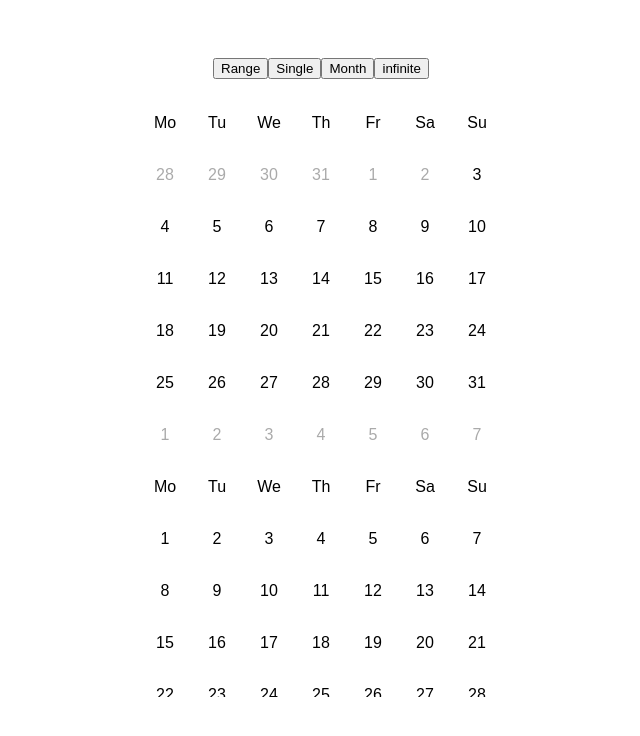
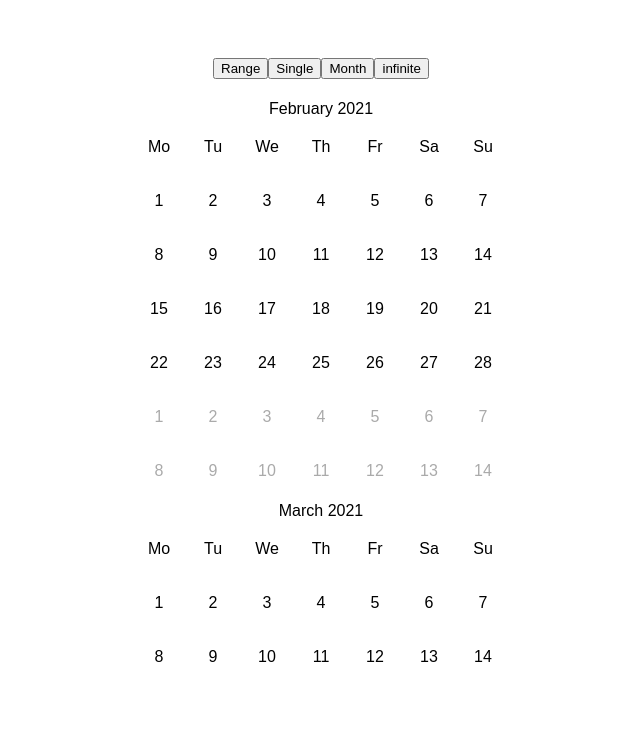
Before and after one commit to romanran/vue-simple-calendar, a Vue app: page / in a window 1280 px wide. Shown: the top 736 px of the page, without its empty margins (319-959 px from the left). Built offline with nearby package versions, Linux system fonts and the light colour scheme.

Commit message:
Add infinite scroll

```diff
--- a/src/components/calendar.vue
+++ b/src/components/calendar.vue
@@ -1,5 +1,8 @@
 <template>
-	<div class="vcs-table">
+    <table class="vcs-table">
+        <tr class="vcs-table__row vcs-table__row--title">
+            <td colspan="7" class="vcs-table__cell vcs-table__cell--title">{{ formatMonth(month) }}</td>
+        </tr>
         <tr class="vcs-table__row vcs-table__row--weekdays">
             <td class="vcs-table__cell vcs-table__cell--weekday" v-for="(day, dayIndex) in weekdays" :key="dayIndex">
                 <slot :day="day" :formatWeekday="formatWeekday" name="weekday">
@@ -18,7 +21,7 @@
                     'vcs-table__cell--selected': day.selected,
                     'vcs-table__cell--start': day.start,
                     'vcs-table__cell--end': day.end,
-					'vcs-table__cell--between': day.between,
+                    'vcs-table__cell--between': day.between
                 }"
             >
                 <slot :day="day" name="day">
@@ -30,7 +33,7 @@
                             'vcs-table__day--selected': day.selected,
                             'vcs-table__day--start': day.start,
                             'vcs-table__day--end': day.end,
-							'vcs-table__day--between': day.between,
+                            'vcs-table__day--between': day.between
                         }"
                         @mousedown="dayMouseDown(day)"
                         @mouseover="dayHover(day)"
@@ -42,7 +45,7 @@
                 </slot>
             </td>
         </tr>
-	</div>
+    </table>
 </template>
 
 <script>
@@ -59,7 +62,7 @@ import {
     sub,
     add,
     isSameDay,
-	startOfDay,
+    startOfDay
 } from 'date-fns'
 import { isEmpty } from 'lodash-es'
 
@@ -76,12 +79,13 @@ export default {
         dayUnderCursor: Object,
         minDate: Date,
         maxDate: Date,
+        infiniteMonthFormat: String
     },
     computed: {
         weekdays() {
             return eachDayOfInterval({
                 start: startOfWeek(this.month, { weekStartsOn: this.weekStartsOn }),
-				end: endOfWeek(this.month, { weekStartsOn: this.weekStartsOn }),
+                end: endOfWeek(this.month, { weekStartsOn: this.weekStartsOn })
             })
         },
         monthDays() {
@@ -100,7 +104,7 @@ export default {
                         isInPreviousMonth: false,
                         selected: false,
                         start: false,
-						end: false,
+                        end: false
                     }
                     day = this.addDayProperties(day, dayNumber)
 
@@ -116,7 +120,7 @@ export default {
         },
         daysInMonth() {
             return getDaysInMonth(this.month)
-		},
+        }
     },
     methods: {
         addDayProperties(day, dayNumber) {
@@ -208,7 +212,12 @@ export default {
         dayHover(day) {
             this.$emit('hover', day)
         },
-	},
+        formatMonth(value) {
+            if (value) {
+                return format(value, this.infiniteMonthFormat, { locale: this.locale })
+            }
+        }
+    }
 }
 </script>
 
--- a/src/v-simple-calendar.vue
+++ b/src/v-simple-calendar.vue
@@ -25,6 +25,7 @@
                 :weekStartsOn="weekStartsOn"
                 :dayFormat="dayFormat"
                 :weekdayFormat="weekdayFormat"
+                :infiniteMonthFormat="infiniteMonthFormat"
                 :locale="locale"
                 :value="value"
                 :type="type"
@@ -55,8 +56,8 @@
     </div>
 </template>
 <script>
-import { add, eachMonthOfInterval, getYear, eachYearOfInterval, endOfYear } from 'date-fns'
-import { last, first, isArray, reverse } from 'lodash-es'
+import { add, sub, eachMonthOfInterval, getYear, eachYearOfInterval, endOfYear } from 'date-fns'
+import { throttle, isArray, reverse } from 'lodash-es'
 import en from 'date-fns/locale/en-US'
 import Calendar from '@/components/calendar.vue'
 import SelectBar from '@/components/select-bar'
@@ -69,42 +70,47 @@ export default {
         Calendar,
         SelectBar,
         YearSelect,
-		MonthSelect,
+        MonthSelect
     },
     props: {
         value: Date | Array,
         weekStartsOn: {
             type: Number,
-			default: 1,
+            default: 1
         },
         type: {
             type: String,
-			default: 'range',
+            default: 'range'
         },
         dayFormat: {
             type: String,
-			default: 'd',
+            default: 'd'
         },
         weekdayFormat: {
             type: String,
-			default: 'eeeee',
+            default: 'eeeee'
         },
         monthFormat: {
             type: String,
-			default: 'MMMM',
+            default: 'MMMM'
         },
         calendarMonthFormat: {
             type: String,
-			default: 'MMM',
+            default: 'MMM'
+        },
+        infiniteMonthFormat: {
+            type: String,
+            default: 'MMMM yyyy'
         },
         locale: {
             type: Object,
             default() {
                 return en
-			},
+            }
         },
         minDate: Date,
         maxDate: Date,
+        parentNode: Object
     },
     data() {
         return {
@@ -113,6 +119,10 @@ export default {
             clickCount: 0,
             dayUnderCursor: null,
             selectionType: 'date',
+            scrollThrottled: throttle(this.onScroll, 20),
+            parentNodeElement: null,
+            tableHeight: 0,
+            infiniteStartMonth: new Date()
         }
     },
     computed: {
@@ -123,7 +133,7 @@ export default {
             const months = {
                 single: [this.currentDate],
                 range: [this.currentDate, this.nextMonth],
-				infinite: this.monthsInYear,
+                infinite: [...this.infiniteMonths]
             }
             return months[this.type]
         },
@@ -131,7 +141,7 @@ export default {
             const currentYear = `${getYear(this.currentDate)}`
             return eachMonthOfInterval({
                 start: new Date(currentYear),
-				end: endOfYear(new Date(currentYear)),
+                end: endOfYear(new Date(currentYear))
             })
         },
         years() {
@@ -145,16 +155,22 @@ export default {
 
             return eachYearOfInterval({
                 start: new Date(startYear),
-				end: new Date(endYear),
+                end: new Date(endYear)
             })
         },
+        infiniteMonths() {
+            return eachMonthOfInterval({
+                start: new Date(this.infiniteStartMonth),
+                end: add(new Date(this.infiniteStartMonth), { months: 12 })
+            })
+        }
     },
     methods: {
         changeCurrentDate(step) {
             const durationsObject = {
                 date: 'months',
                 month: 'years',
-				year: 'years',
+                year: 'years'
             }
             const duration = durationsObject[this.selectionType]
             this.currentDate = add(this.currentDate, { [duration]: step })
@@ -201,6 +217,28 @@ export default {
                 this.selectionType = 'date'
             }
         },
+        addScrollListener() {
+            if (!this.$el) return
+            this.parentNodeElement = this.parentNode ? this.parentNode : this.$el.parentNode
+            this.parentNodeElement.addEventListener('scroll', this.scrollThrottled)
+            this.tableHeight = this.$el.children[0].offsetHeight
+        },
+        removeScrollListener() {
+            if (!this.$el) return
+            this.parentNodeElement.removeEventListener('scroll', this.scrollThrottled)
+        },
+        onScroll() {
+            const scrollY = this.parentNodeElement.scrollTop
+            console.log(scrollY, this.tableHeight)
+            if (scrollY < this.tableHeight) {
+                this.infiniteStartMonth = sub(this.infiniteStartMonth, { months: 6 })
+                this.parentNodeElement.scrollTop = this.tableHeight * 6
+            }
+            if (scrollY > this.tableHeight * 11) {
+                this.infiniteStartMonth = add(this.infiniteStartMonth, { months: 6 })
+                this.parentNodeElement.scrollTop = this.tableHeight * 5
+            }
+        }
     },
     created() {
         if (this.value) {
@@ -224,10 +262,24 @@ export default {
                 }
                 if (this.type === 'infinite') {
                     this.selectionType = null
+                    this.addScrollListener()
+                } else {
+                    this.removeScrollListener()
+                }
+            }
         }
     },
+    mounted() {
+        if (this.type === 'infinite') {
+            this.selectionType = null
+            this.addScrollListener()
+        } else {
+            this.removeScrollListener()
+        }
     },
-	},
+    destroyed() {
+        this.removeScrollListener()
+    }
 }
 </script>
 <style lang="scss">
```
Lines whose indentation alone changed are shown as unchanged.
